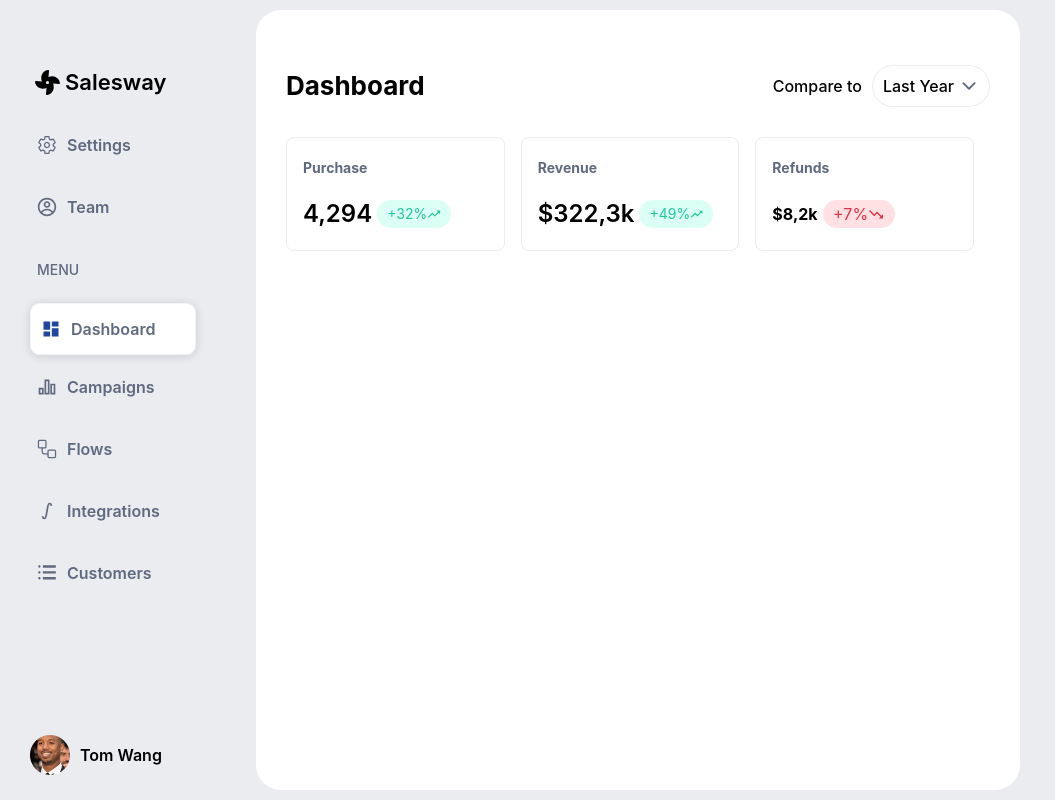
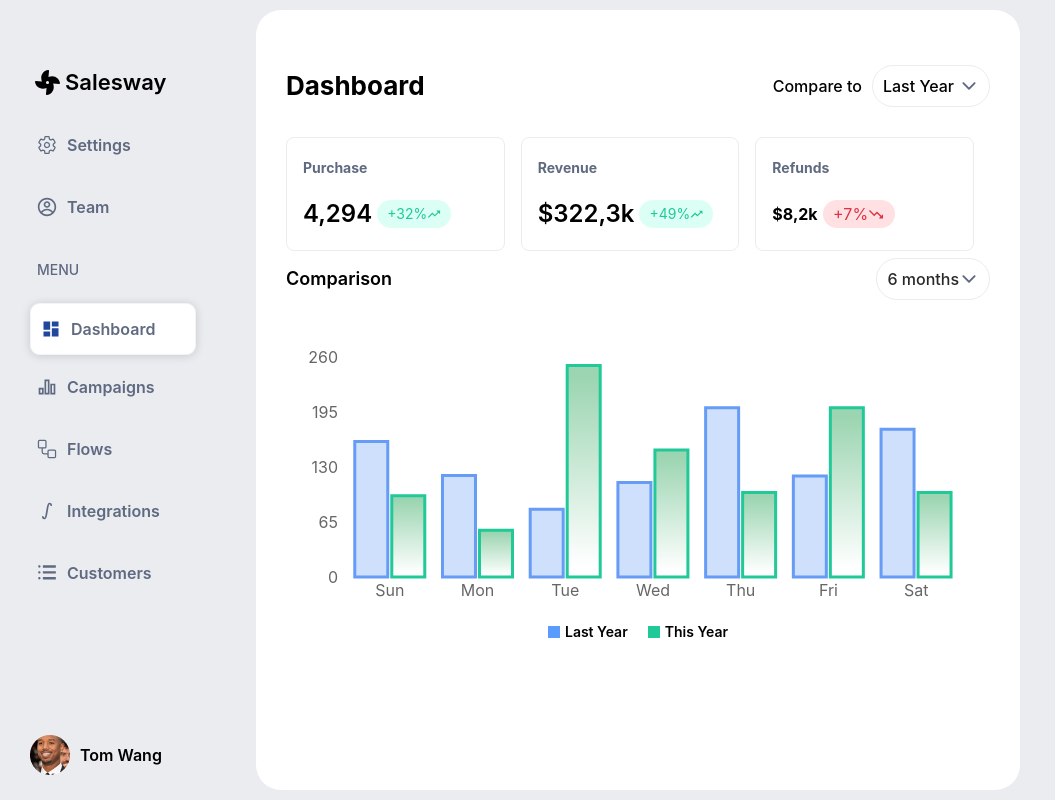
Before and after one commit to Yash0125/salesway, a React (Create React App) app: page / in a window 1280 px wide. Shown: the whole page, without its empty margins (0-1055 px from the left). Built offline with nearby package versions, Linux system fonts and the light colour scheme; the HTML template or start-up script is replaced by a standard one.

Commit message:
feat : ComparisonChart  created

```diff
--- a/package.json
+++ b/package.json
@@ -10,6 +10,7 @@
     "react-dom": "^18.2.0",
     "react-icons": "^5.0.1",
     "react-scripts": "5.0.1",
+    "recharts": "^2.12.3",
     "web-vitals": "^2.1.4"
   },
   "scripts": {
--- /dev/null
+++ b/src/compenents/ComparisonChart/ComparisonChart.css
@@ -0,0 +1,78 @@
+.comparisonchart-header-container {
+  display: flex;
+  justify-content: space-between;
+  flex-direction: row;
+  align-items: center;
+  /* padding: 0 1.5vw; */
+}
+
+.comparisonchart-header-title {
+  font-size: 18px;
+  line-height: 20px;
+  color: black;
+  font-weight: 600;
+}
+
+.comparisonchart-header-right-container {
+  display: flex;
+  align-items: center;
+  justify-content: center;
+  border: 1px solid #eaecf0;
+  padding: 0 10px;
+  border-radius: 30px;
+  height: 40px;
+  color: rgb(95, 105, 128);
+}
+
+.comparisonchart-header-right-text {
+  color: #282828;
+  font-size: 16px;
+  line-height: 18px;
+  font-weight: 500;
+}
+
+.comparisonchart-header-right-icon{
+    height: 20px;
+    width: 20px;
+}
+
+.data-descr-container {
+    display: flex;
+    flex-direction: row;
+    align-items: center;
+    justify-content: center;
+  }
+  .last-color {
+    height: 12px;
+    width: 12px;
+    background-color: #5a9cfe;
+    margin-right: 5px;
+  }
+  .this-color {
+    height: 12px;
+    width: 12px;
+    background-color: #20c997;
+    margin-right: 5px;
+  }
+
+  .last-container {
+    display: flex;
+    align-items: center;
+    flex-direction: row;
+  }
+
+  .this-container {
+    margin-left: 20px;
+    display: flex;
+    align-items: center;
+    flex-direction: row;
+  }
+
+  .year-name {
+    font-family: "Inter", sans-serif;
+    font-weight: 600;
+    font-size: 14px;
+    line-height: 22px;
+    color: black;
+  }
+/* #282828 */
--- /dev/null
+++ b/src/compenents/ComparisonChart/ComparisonChart.jsx
@@ -0,0 +1,112 @@
+import React from "react";
+import "./ComparisonChart.css";
+import { BarChart, XAxis, YAxis, ResponsiveContainer, Bar } from "recharts";
+import { IoIosArrowDown } from "react-icons/io";
+
+const ComparisonChart = () => {
+  const data = [
+    {
+      name: "Sun",
+      uv: 160,
+      pv: 96,
+      amt: 96,
+    },
+    {
+      name: "Mon",
+      uv: 120,
+      pv: 55.2,
+      amt: 88,
+    },
+    {
+      name: "Tue",
+      uv: 80,
+      pv: 250,
+      amt: 72,
+    },
+    {
+      name: "Wed",
+      uv: 111.6,
+      pv: 150,
+      amt: 64,
+    },
+    {
+      name: "Thu",
+      uv: 200,
+      pv: 100,
+      amt: 69.24,
+    },
+    {
+      name: "Fri",
+      uv: 119.5,
+      pv: 200,
+      amt: 80,
+    },
+    {
+      name: "Sat",
+      uv: 174.5,
+      pv: 100,
+      amt: 84,
+    },
+  ];
+
+  return (
+    <div className="comparisonchart-container">
+      <div className="comparisonchart-header-container">
+        <h3 className="comparisonchart-header-title">Comparison</h3>
+        <div className="comparisonchart-header-right-container">
+          <span className="comparisonchart-header-right-text">6 months</span>
+          <IoIosArrowDown className="comparisonchart-header-right-icon" />
+        </div>
+      </div>
+      <ResponsiveContainer width="100%" height={300}>
+        <BarChart
+          data={data}
+          margin={{ top: 50, right: 30, left: 0, bottom: 0 }}
+        >
+          <defs>
+            <linearGradient id="colorUv" x1="0" y1="0" x2="0" y2="1">
+              <stop offset="5%" stopColor="#8884d8" stopOpacity={0.8} />
+              <stop offset="95%" stopColor="#8884d8" stopOpacity={0} />
+            </linearGradient>
+            <linearGradient id="colorPv" x1="0" y1="0" x2="0" y2="1">
+              <stop offset="5%" stopColor="#82ca9d" stopOpacity={0.8} />
+              <stop offset="95%" stopColor="#82ca9d" stopOpacity={0} />
+            </linearGradient>
+          </defs>
+          <XAxis dataKey="name" strokeWidth={0} />
+          <YAxis strokeWidth={0} />
+          <Bar
+            dot={false}
+            type="monotone"
+            dataKey="uv"
+            stroke="#679CF6"
+            strokeWidth={3}
+            fillOpacity={1}
+            fill="#4285F440"
+          />
+          <Bar
+            dot={false}
+            type="monotone"
+            dataKey="pv"
+            stroke="#20C997"
+            strokeWidth={3}
+            fillOpacity={1}
+            fill="url(#colorPv)"
+          />
+        </BarChart>
+      </ResponsiveContainer>
+      <div className="data-descr-container">
+        <div className="last-container">
+          <div className="last-color"></div>
+          <p className="year-name">Last Year</p>
+        </div>
+        <div className="this-container">
+          <div className="this-color"></div>
+          <p className="year-name">This Year</p>
+        </div>
+      </div>
+    </div>
+  );
+};
+
+export default ComparisonChart;
--- a/src/compenents/DashboardDetails/DashboardDetails.jsx
+++ b/src/compenents/DashboardDetails/DashboardDetails.jsx
@@ -1,12 +1,14 @@
 import React from "react";
 import "./DashboardDetails.css";
 import DashboardTop from "../DashboardTop/DashboardTop";
+import ComparisonChart from "../ComparisonChart/ComparisonChart";
 
 const DashboardDetails = () => {
   return (
     <div className="dashboard-details-container">
       <div className="dashboard-details-left-container">
         <DashboardTop/>
+        <ComparisonChart/>
       </div>
       <div className="dashboard-details-right-container"></div>
     </div>
```
Also changed, not shown: 1 other file (tests, documents, lock files or other folders).
